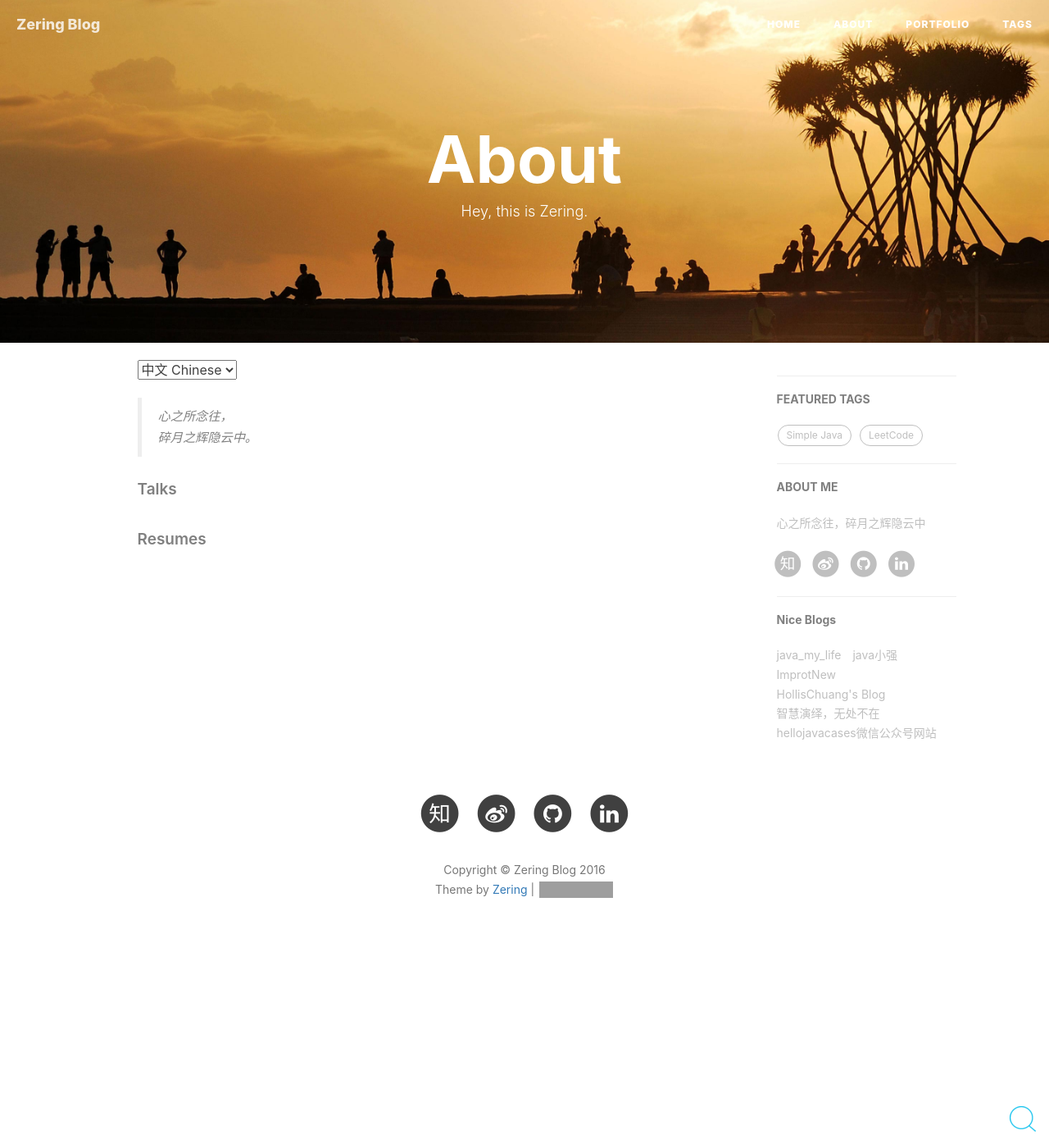
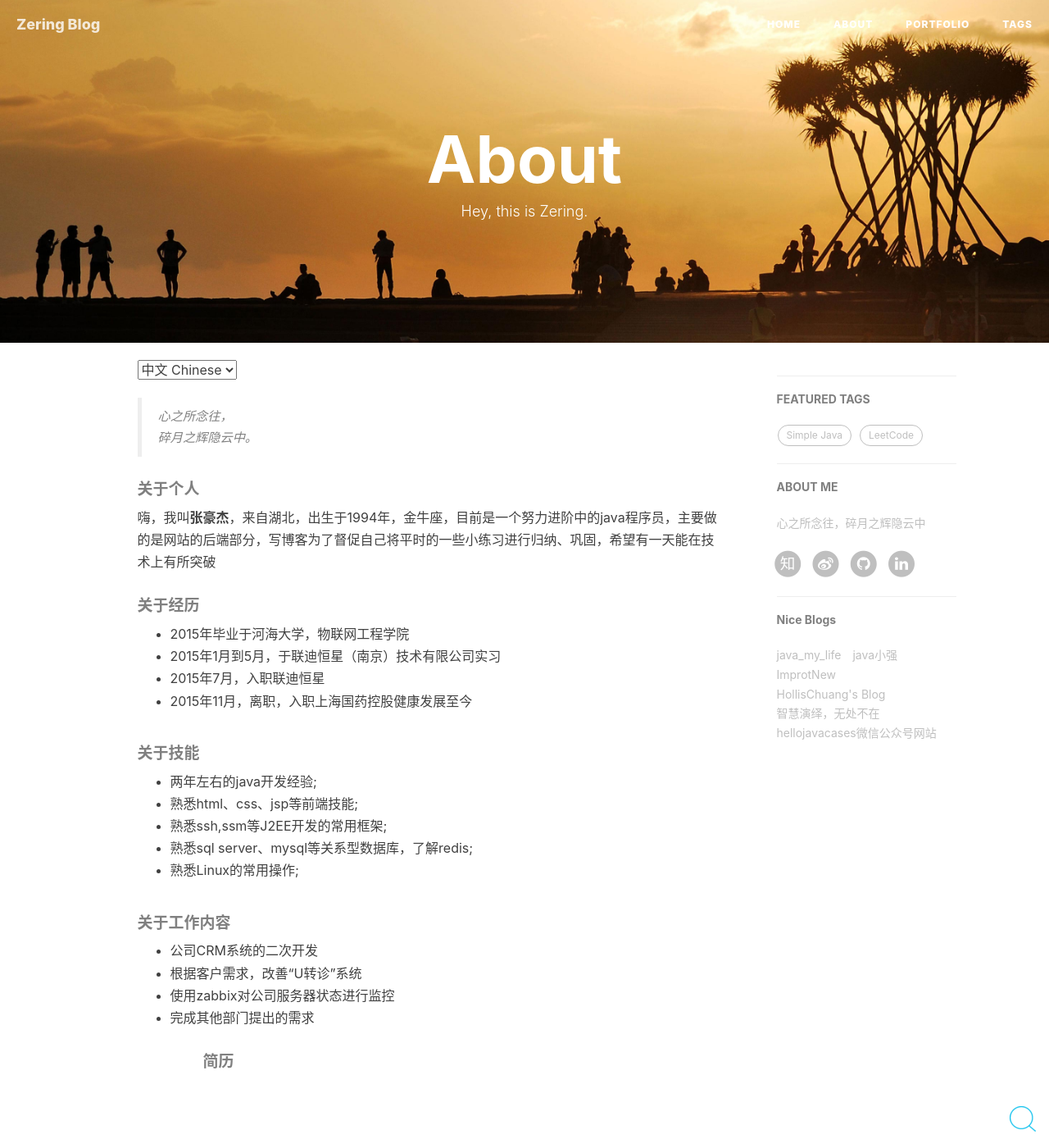
Before and after one commit to Zering/Zering.github.io, a Jekyll site: the page built from about.html, in a window 1280 px wide and 1400 px high. Shown: the whole window at 82% size. Built offline with Jekyll 4.4.1, drawn with Linux system fonts in a browser that asks for light colours; nearby versions of some CDN libraries; comment, search, counter and statistics services are not loaded; grey boxes are pictures that could not be loaded.

Commit message:
About me

```diff
--- a/about.html
+++ b/about.html
@@ -22,19 +22,51 @@
 
     <p>一些作品和开源项目，👉 戳 <a href="/portfolio">Portfolio</a> 与 <a href="http://github.com/huxpro">Github</a>；除了在博客写点东西外，我也是 <a href="http://www.gfansub.com/">GDG 字幕组</a>的译者之一、<a href="http://zhuanlan.zhihu.com/FrontendMagazine">前端外刊评论 · 知乎专栏</a>的维护译者之一、<a href="http://zhuanlan.zhihu.com/huxblog">知乎专栏 · 一生想做浪漫极客</a> 的创办者。</p>
 	-->
-    <h5>Talks</h5>
+	<h5>关于个人</h5>
+	<p>嗨，我叫<strong>张豪杰</strong>，来自湖北，出生于1994年，金牛座，目前是一个努力进阶中的java程序员，主要做的是网站的后端部分，写博客为了督促自己将平时的一些小练习进行归纳、巩固，希望有一天能在技术上有所突破<p>
+    <h5>关于经历</h5>
 
     <ul>
+		<li>2015年毕业于河海大学，物联网工程学院</li>
+		<li>2015年1月到5月，于联迪恒星（南京）技术有限公司实习</li>
+		<li>2015年7月，入职联迪恒星</li>
+		<li>2015年11月，离职，入职上海国药控股健康发展至今</li>
     <!--<li><a href="http://huangxuan.me/2016/06/05/pwa-in-my-pov/">Progressive Web App 之我见 · 2016</a></li>
     <li><a href="http://huangxuan.me/2015/12/28/css-sucks-2015/">CSS Still Sucks 2015 · 2015</a></li>
     <li><a href="http://huangxuan.me/2015/07/09/js-module-7day/">JavaScript 模块化七日谈 · 2015</a></li>-->
     </ul>
 
-    <h5>Resumes</h5>
+	<h5>关于技能</h5>
+	<ul>
+		<li>两年左右的java开发经验;</li>
+		<li>熟悉html、css、jsp等前端技能;</li>
+		<li>熟悉ssh,ssm等J2EE开发的常用框架;</li>
+		<li>熟悉sql server、mysql等关系型数据库，了解redis;</li>
+		<li>熟悉Linux的常用操作;</li>
+	</ul>
+
+	<h5>关于工作内容</h5>
+	<ul>
+		<li>
+			公司CRM系统的二次开发
+		</li>
+		<li>
+			根据客户需求，改善“U转诊”系统
+		</li>
+		<li>
+			使用zabbix对公司服务器状态进行监控
+		</li>
+		<li>
+			完成其他部门提出的需求
+		</li>
+
+	<ul>
+
+    <h5>简历</h5>
 
     <ul>
-	<!--
-    <li><a href="/attach/2016_Hux_en_SE.pdf">2016_Hux_en_SE &amp; FE</a></li>
+
+    <!--<li><a href="/attach/2016_Hux_en_SE.pdf">2016_Hux_en_SE &amp; FE</a></li>
     <li><a href="attach/2016_Hux_en_PD.pdf">2016_Hux_en_PD &amp; UX</a></li>-->
     </ul>
 
--- a/portfolio/index.html
+++ b/portfolio/index.html
@@ -15,7 +15,7 @@ layout: default
 	</head>
 	<body>
 		<div class="container" style="margin:0;padding:0;width:100%;">
-			<header class="intro-header" style="background-image: url('images/zebra.jpg">
+			<header class="intro-header" >
 				<!--<img width="190" height="190" src="images/hux_avatar.png">-->
 				<!--<img width="190" height="190" src="images/life-bg.jpg">-->
 				<h1>Zering</h1>
```
